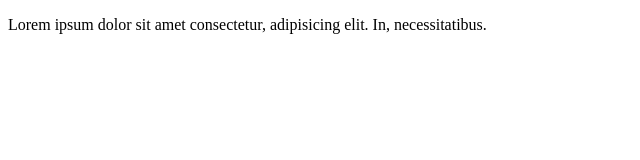
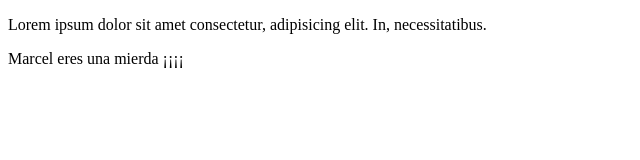
Before and after one commit to Masfloro/prueba_pagina, a plain HTML site: page index.html in a window 1280 px wide. Shown: the whole page, without its empty margins (0-640 px from the left). Drawn offline with Linux system fonts and the light colour scheme.

Commit message:
Segundo comentario ♥

```diff
--- a/index.html
+++ b/index.html
@@ -12,5 +12,10 @@
             Lorem ipsum dolor sit amet consectetur, adipisicing elit. In, necessitatibus.
         </p>
     </div>
+    <div>
+        <p>
+            Marcel eres una mierda ¡¡¡¡
+        </p>
+    </div>
 </body>
 </html>
```
